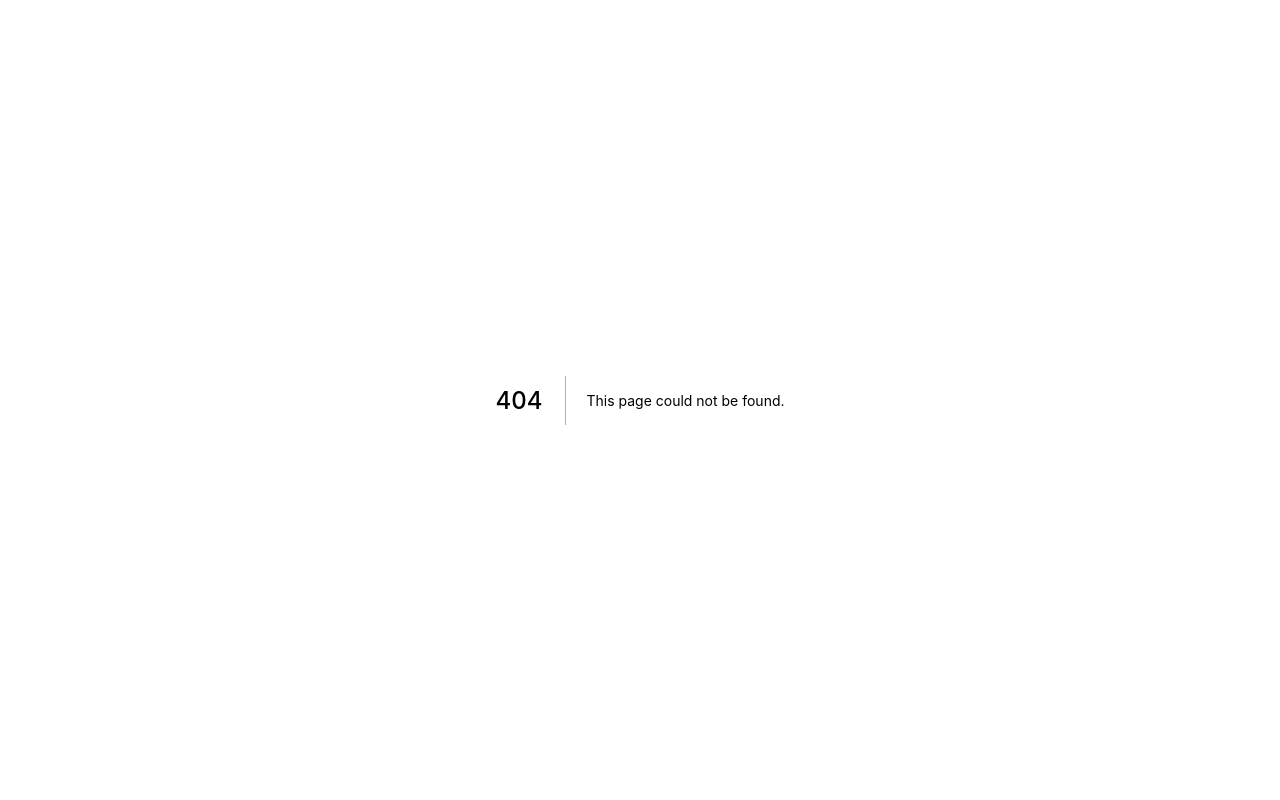
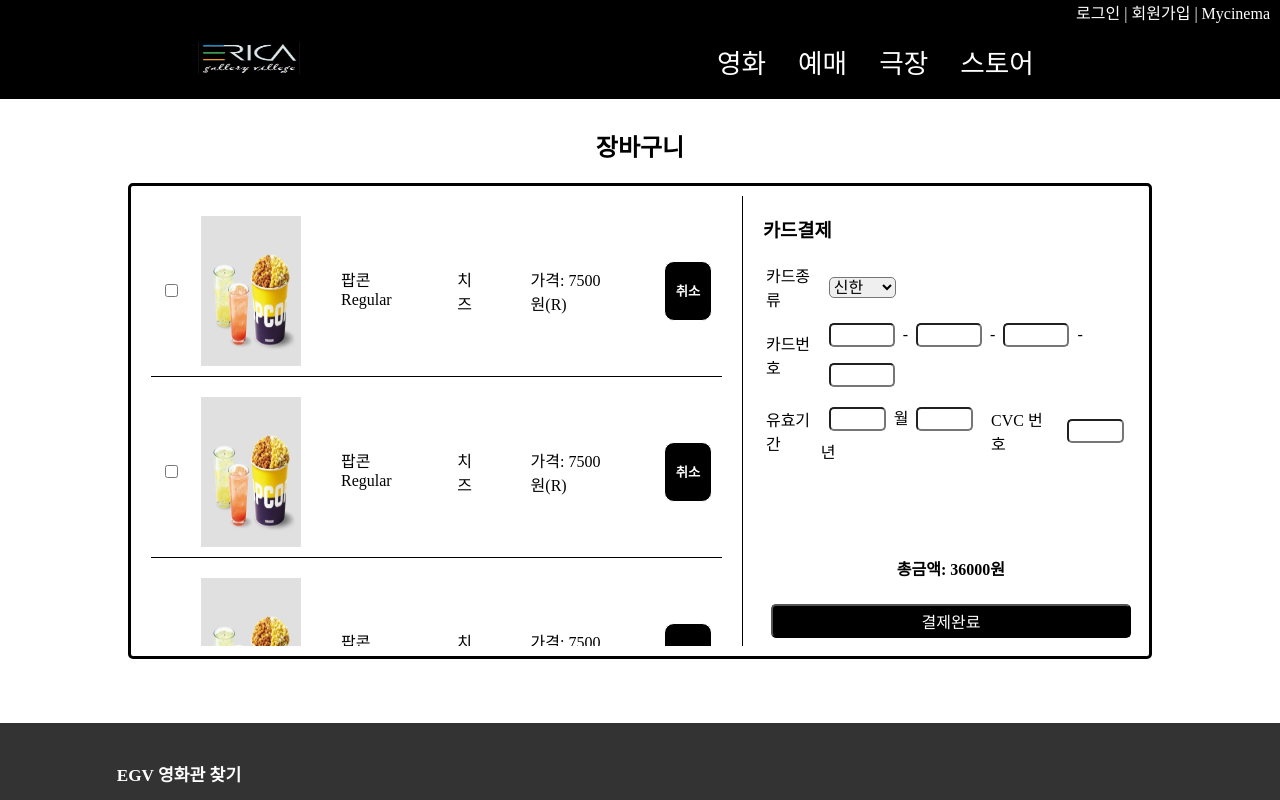
Before and after one commit to siroch/DataBase_cinema, a Next.js app: page /baskets in a window 1280 px wide. Before the commit this address had no page. Shown: the top 800 px of the page. Built offline with nearby package versions, Linux system fonts and the light colour scheme.

Commit message:
Add baskets page and fix details

```diff
--- /dev/null
+++ b/components/baskets_css.js
@@ -0,0 +1,85 @@
+const Baskets_CSS = () => {
+  return (
+    <style global jsx>{`
+    		div.pay_basket {
+    			display: flex;
+    			border: 3px solid black;
+    			border-radius: 5px;
+    			margin-left: 10%;
+    			margin-right: 10%;
+    			margin-bottom: 5%;
+    			justify-content: center;
+    			padding: 10px;
+    		}
+    		.paybox{
+    			border-right: 1px solid black;
+    			overflow-y: scroll;
+    			height: 450px;
+    			padding-right: 10px;
+    			width: 65%;
+    			margin-right: 20px;
+    		}
+    		.basket_title {
+    			text-align: center;
+    			margin-top: 10%;
+    		}
+
+    		div.product_list {
+    			display: flex;
+    			align-items: center;
+    			margin: 10px;
+    			padding: 10px;
+    			border-bottom: 1px solid black;
+    		}
+
+    		.product_list img {
+    			margin-left: 20px;
+    			width: 100px;
+    			height: 150px;
+    		}
+
+    		.product_list ul {
+    			display: flex;
+    			width: 80%;
+    			justify-content: center;
+    		}
+
+    		.product_list li {
+    			margin-right: 50px;
+    		}
+
+    		.product_list input[type=button] {
+    			margin-left: auto;
+    			width: 60px;
+    			height: 60px;
+    			border: none;
+    			border: 1px solid;
+    			background-color: black;
+    			color: white;
+    			border-radius: 10px;
+    			font-weight: bold;
+    		}
+    		.card_box{
+          display: flex;
+          flex-flow: column;
+        }
+        .card_box td,.card_box tr,.card_box input,.card_box select {
+          font-size: 12pt;
+          border-radius: 5px;
+          margin: 8px;
+        }
+        .card_box input[type=button] {
+          padding: 3px;
+          background-color: black;
+          color: white;
+        }
+        .card_box p{
+          margin-top: auto;
+          text-align: center;
+          font-weight: bold;
+        }
+    `}</style>
+  )
+}
+
+export default Baskets_CSS
--- a/components/find_css.js
+++ b/components/find_css.js
@@ -1,4 +1,4 @@
-const Index_CSS = () => {
+const Find_CSS = () => {
   return (
     <style global jsx>{`
       .id_find, .pw_find {
@@ -27,4 +27,4 @@ const Index_CSS = () => {
   )
 }
 
-export default Index_CSS
+export default Find_CSS
--- a/components/reservation_css.js
+++ b/components/reservation_css.js
@@ -195,14 +195,14 @@ const Reservation_CSS = () => {
         color: red;
       }
       .movie_select{
-        width: 18%;
+        width: 23%;
         display: flex;
         margin: 5px;
         height: 180px;
         margin-left: 20px;
       }
       .another_selects{
-        width: 18%;
+        width: 19%;
         display: flex;
         justify-content: center;
         flex-flow: column;
--- /dev/null
+++ b/pages/baskets.js
@@ -0,0 +1,93 @@
+import Header from './Header'
+import Baskets_CSS from '../components/baskets_css'
+import Footer from './footer'
+
+const Baskets = () => {
+    return(
+      <div>
+        <Baskets_CSS />
+        <Header />
+        <h2 className="basket_title">장바구니</h2>
+      	<div className="pay_basket">
+      		<div className="paybox">
+      			<div className="product_list">
+      				<input type="checkbox" name="product" value="1"/>
+      				<img src="store/combo1.jpg" alt="product"/>
+      				<ul type="none">
+      					<li>팝콘 Regular</li>
+      					<li>치즈</li>
+      					<li>가격: 7500원(R)</li>
+      				</ul>
+      				<input type="button" value="취소" />
+      			</div>
+      			<div className="product_list">
+      				<input type="checkbox" name="product" value="1"/>
+      				<img src="store/combo1.jpg" alt="product"/>
+      				<ul type="none">
+      					<li>팝콘 Regular</li>
+      					<li>치즈</li>
+      					<li>가격: 7500원(R)</li>
+      				</ul>
+      				<input type="button" value="취소" />
+      			</div>
+      			<div className="product_list">
+      				<input type="checkbox" name="product" value="1"/>
+      				<img src="store/combo1.jpg" alt="product"/>
+      				<ul type="none">
+      					<li>팝콘 Regular</li>
+      					<li>치즈</li>
+      					<li>가격: 7500원(R)</li>
+      				</ul>
+      				<input type="button" value="취소" />
+      			</div>
+      		</div>
+      		<div className="card_box">
+            <h3>카드결제</h3>
+            <table>
+              <tr>
+                <td>카드종류 </td>
+                <td colspan="3">
+                  <select name="card_name">
+                    <option value="신한" selected>신한</option>
+                    <option value="하나">하나</option>
+                    <option value="기업">기업</option>
+                    <option value="농협">농협</option>
+                    <option value="우리">우리</option>
+                    <option value="카카오">카카오</option>
+                    <option value="토스">토스</option>
+                  </select>
+                </td>
+              </tr>
+              <tr>
+                <td>카드번호</td>
+                <td colspan="3">
+                  <input type="text" size="4" required/>
+                  -<input type="text" size="4" required/>
+                  -<input type="text" size="4" required/>
+                  -<input type="text" size="4" required/>
+                </td>
+              </tr>
+              <tr>
+                <td>유효기간</td>
+                <td>
+                  <input type="text" size="3" required/>월
+                  <input type="text" size="3" required/>년
+                </td>
+                <td>
+                  CVC 번호
+                </td>
+                <td>
+                  <input type="text" size="3" required/>
+                </td>
+              </tr>
+            </table>
+            <p>총금액: 36000원</p>
+            <input type="button" value="결제완료" />
+          </div>
+      	</div>
+        <Footer />
+      </div>
+    )
+}
+
+export default Baskets
```
Also changed, not shown: pages/reservation.js (+37 -35 lines), pages/store.js (+7 -2 lines).
